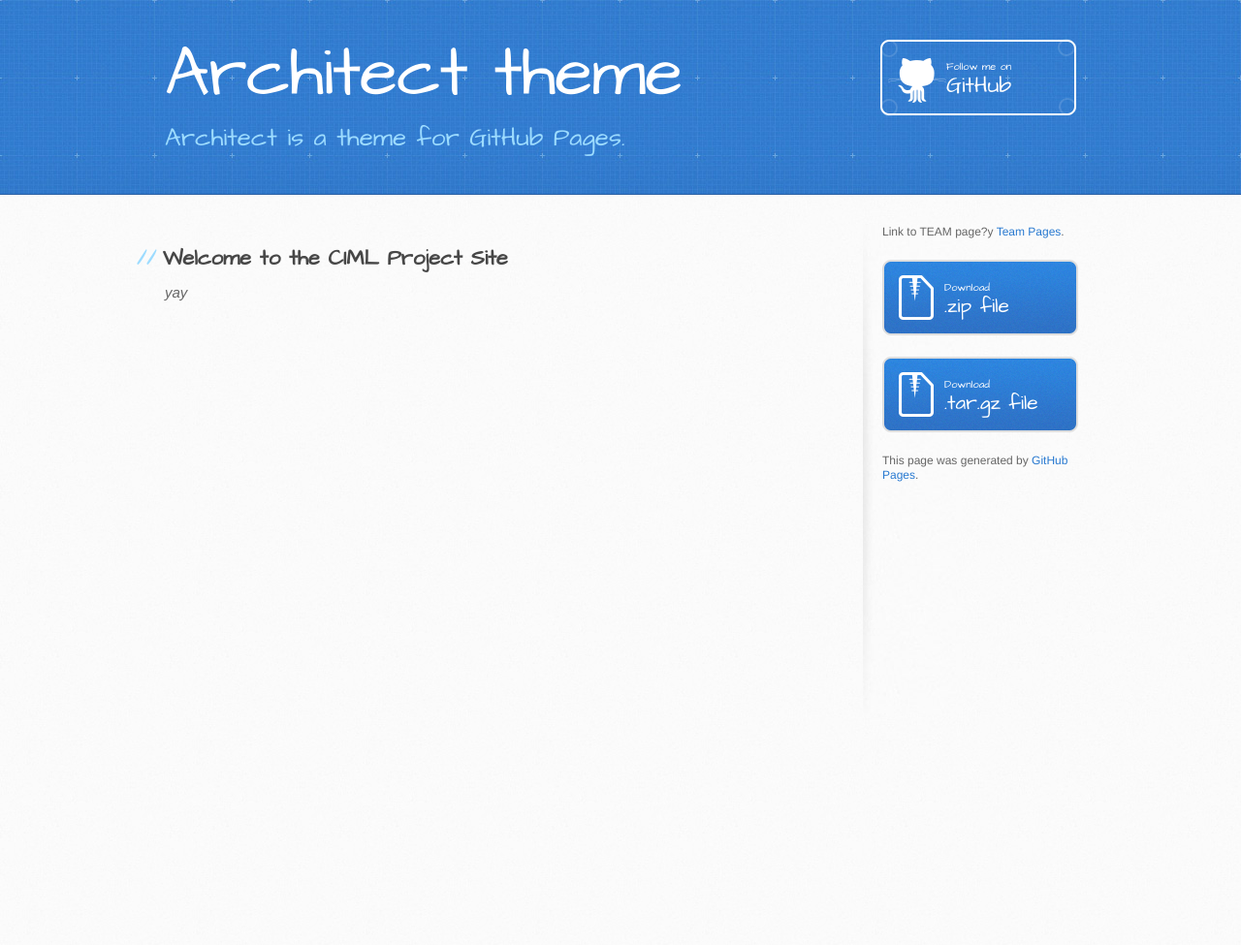
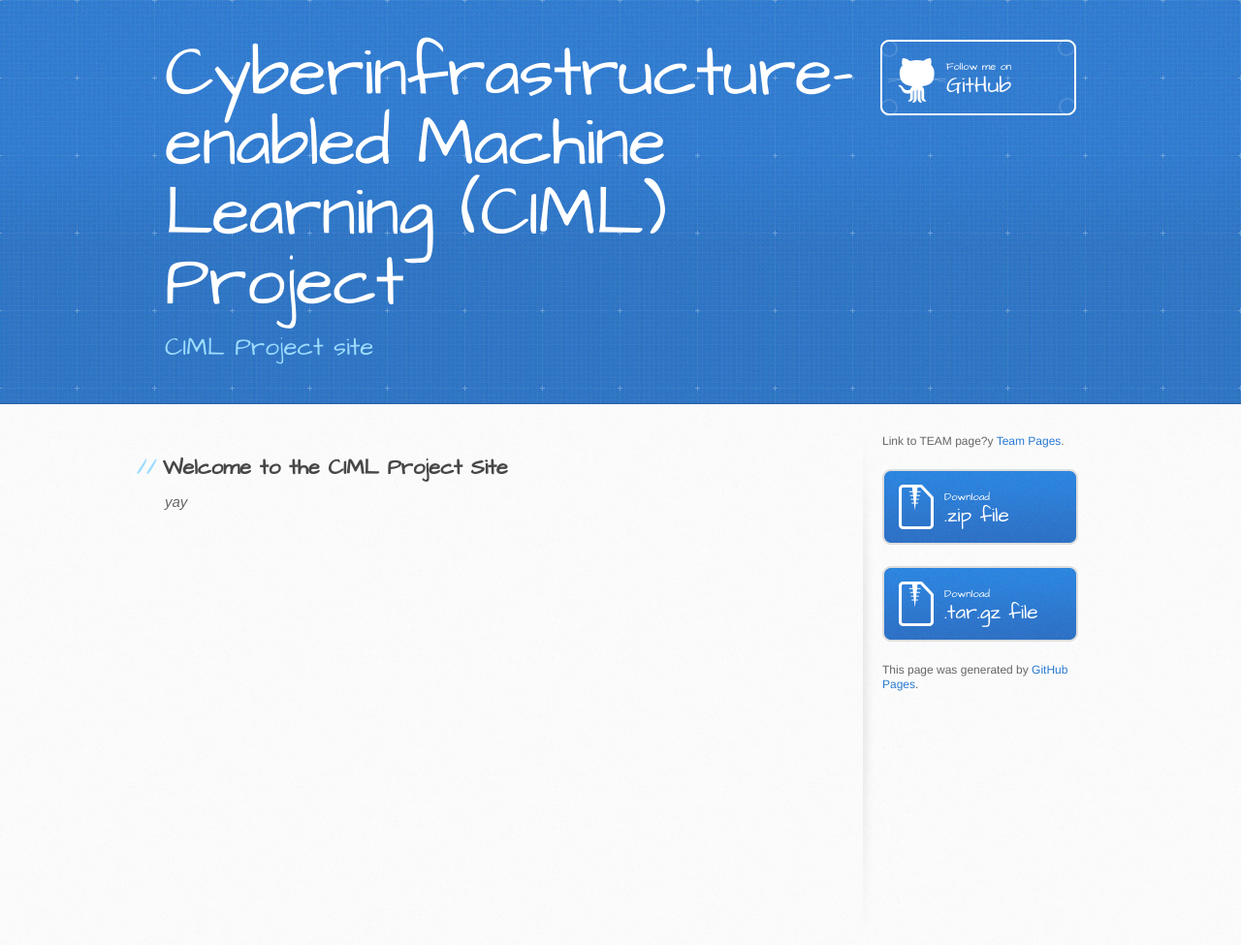
Before and after one commit to ciml-org/ciml-org.github.io, a Jekyll site: the page built from index.md, in a window 1280 px wide. Shown: the whole page at 97% size. Built offline with Jekyll 4.4.1, drawn with Linux system fonts in a browser that asks for light colours; our own code applies the rules of GitHub Pages for plain Markdown files; before the commit the page ends 900 px from its top, so only the background shows below that.

Commit message:
Update _config.yml

```diff
--- a/_config.yml
+++ b/_config.yml
@@ -1,5 +1,5 @@
-title: Architect theme
-description: Architect is a theme for GitHub Pages.
+title: Cyberinfrastructure-enabled Machine Learning (CIML) Project
+description: CIML Project site
 show_downloads: true
 google_analytics:
 theme: jekyll-theme-architect
```
